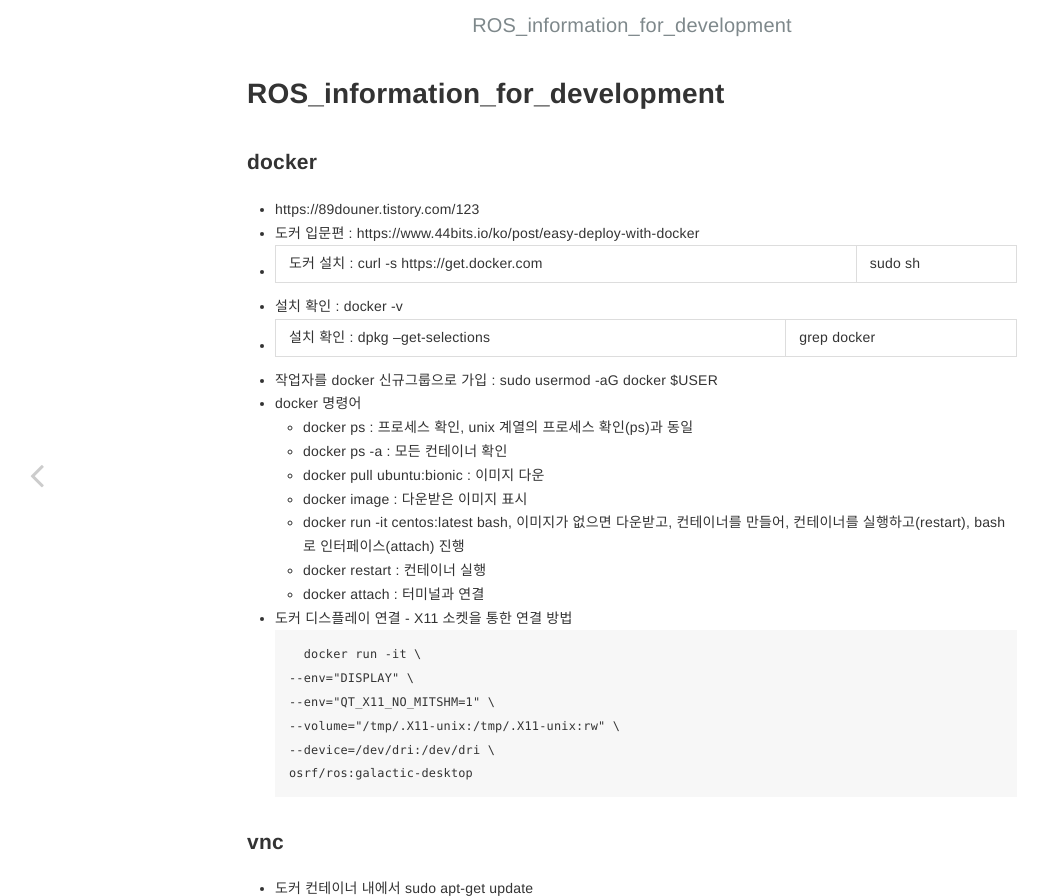
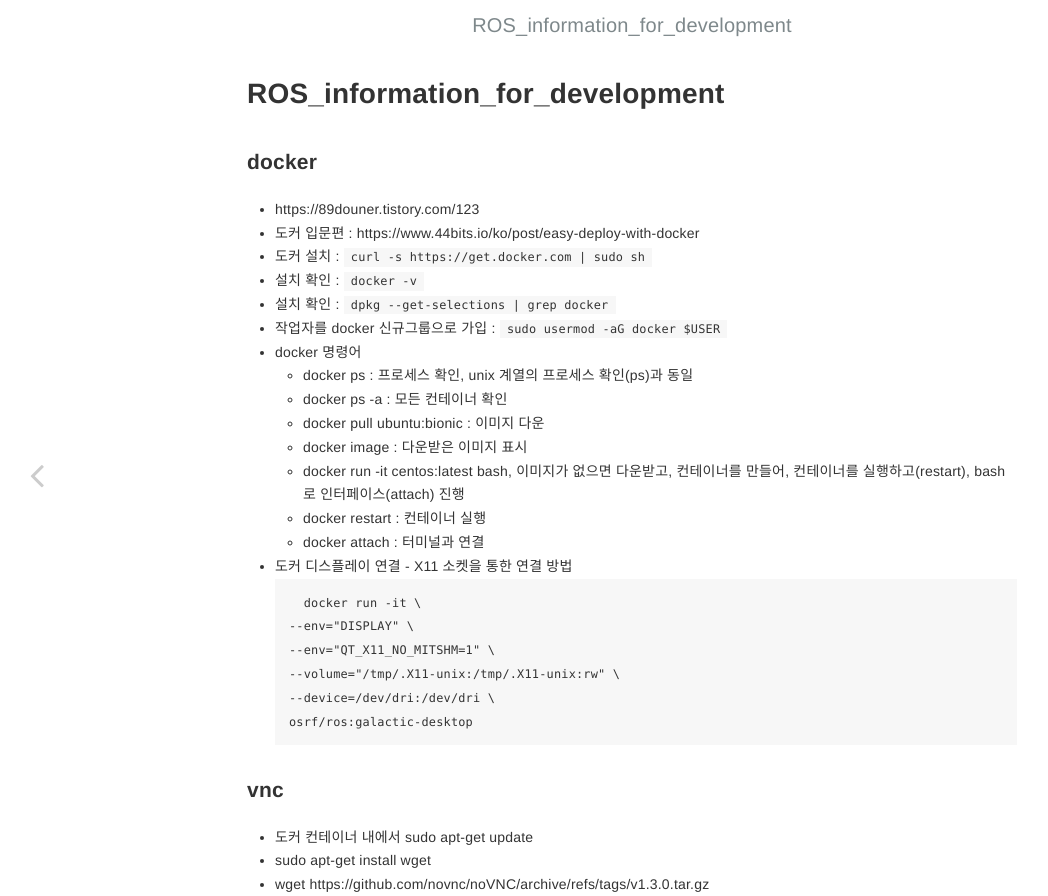
Before and after one commit to contravia-cloud/TechnicalBlog, a Jekyll site: the page built from _posts/2022-03-05-ROS_information_for_development.md, in a window 1280 px wide, cut to the strip 0-896 px from the top of the page. Shown: the whole strip, without its empty margins (8-1056 px from the left). Built offline with Jekyll 4.4.1, drawn with Linux system fonts in a browser that asks for light colours; our own code applies the rules of GitHub Pages for plain Markdown files.

Commit message:
Update 2022-03-05-ROS_information_for_development.md

````diff
--- a/_posts/2022-03-05-ROS_information_for_development.md
+++ b/_posts/2022-03-05-ROS_information_for_development.md
@@ -7,10 +7,10 @@
 ### docker
   - https://89douner.tistory.com/123
   - 도커 입문편 : https://www.44bits.io/ko/post/easy-deploy-with-docker
-  - 도커 설치 : curl -s https://get.docker.com | sudo sh
-  - 설치 확인 : docker -v
-  - 설치 확인 : dpkg --get-selections | grep docker
-  - 작업자를 docker 신규그룹으로 가입 : sudo usermod -aG docker $USER
+  - 도커 설치 : ```curl -s https://get.docker.com | sudo sh```
+  - 설치 확인 : ```docker -v```
+  - 설치 확인 : ```dpkg --get-selections | grep docker```
+  - 작업자를 docker 신규그룹으로 가입 : ```sudo usermod -aG docker $USER```
   - docker 명령어
     - docker ps : 프로세스 확인, unix 계열의 프로세스 확인(ps)과 동일
     - docker ps -a : 모든 컨테이너 확인
````
